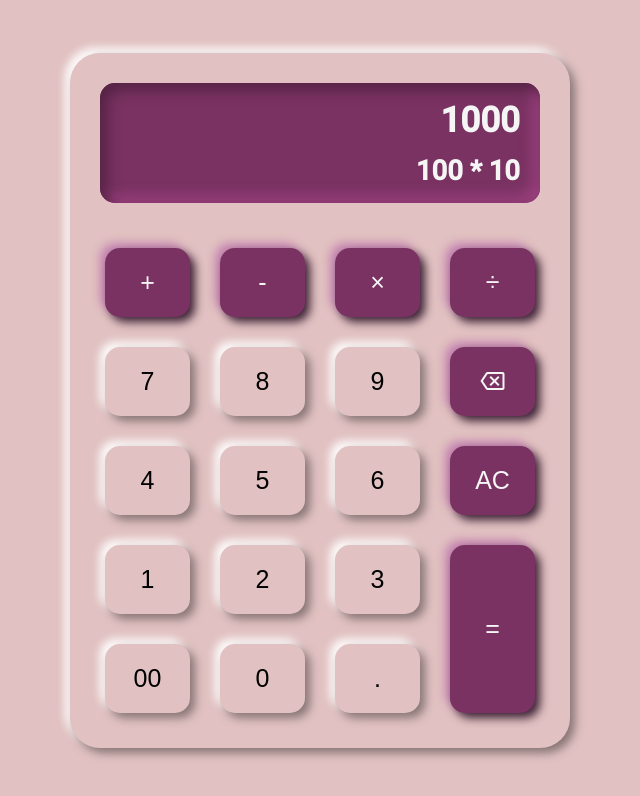
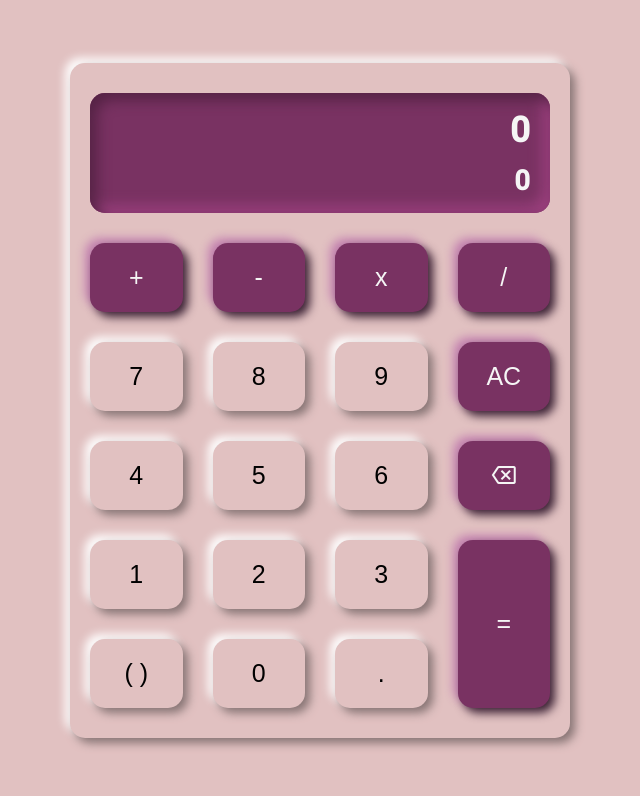
Before and after one commit to joshir16/calculator, a website: page index.html in a window 1280 px wide. Both pictures are taken after a click on the button "AC". Shown: the whole page, without its empty margins (320-960 px from the left). Drawn offline with Linux system fonts and the light colour scheme.

Commit message:
v-- 1.0.0 --> js added

```diff
--- a/index.html
+++ b/index.html
@@ -19,8 +19,8 @@
   <body>
     <div class="container">
       <div class="display">
-        <h3 class="display__text display__result">1000</h3>
-        <h3 class="display__text display__calc">100 * 10</h3>
+        <h3 id="result" class="display__text display__result">0</h3>
+        <h3 id="calculation" class="display__text display__calc">0</h3>
       </div>
 
       <div class="box">
@@ -33,21 +33,26 @@
         <button class="btn btn--7 digits">7</button>
         <button class="btn btn--8 digits">8</button>
         <button class="btn btn--9 digits">9</button>
-        <button class="btn btn--00 digits">00</button>
         <button class="btn btn--0 digits">0</button>
+        <button class="btn btn--bracket digits">( )</button>
         <button class="btn btn--decimal digits">.</button>
 
+        <!-- --------------------------------------------- -->
         <button class="btn operator btn--plus">+</button>
         <button class="btn operator btn--subtract">-</button>
-        <button class="btn operator btn--multiply">&#215;</button>
-        <button class="btn operator btn--divide">&#247;</button>
+        <button class="btn operator btn--multiply">x</button>
+        <button class="btn operator btn--divide">/</button>
 
         <button class="btn btn--equal operator">=</button>
+
+        <!-- --------------------------------------------- -->
         <button class="btn btn--clear operator">AC</button>
         <button class="btn btn--backspace operator">
           <span class="material-icons-outlined"> backspace </span>
         </button>
       </div>
     </div>
+
+    <script src="js/script.js"></script>
   </body>
 </html>
--- /dev/null
+++ b/js/script.js
@@ -0,0 +1,80 @@
+/** @format */
+
+"use strict";
+
+let displayResult = document.getElementById("result");
+let displayCalc = document.getElementById("calculation");
+
+let btns = document.querySelectorAll(".btn");
+
+// ................................................................
+let calc = "";
+let result = "";
+
+let bracket = 0;
+
+for (let item of btns) {
+  item.addEventListener("click", (e) => {
+    let btnText = e.target.innerText;
+
+    // =============================================== make x = *
+    if (btnText === "x") {
+      btnText = "*";
+    }
+
+    // =============================================== make () = '(' & ')'
+    if (btnText === "( )") {
+      if (bracket === 0) {
+        btnText = "(";
+        bracket = 1;
+      } else {
+        btnText = ")";
+        bracket = 0;
+      }
+    }
+
+    // =============================================== eval on =
+    if (btnText === "=") {
+      btnText = "";
+      calc = eval(calc);
+      displayCalc.innerText = calc;
+    }
+
+    // ///////////////////////////////////////////////////////////////
+    // =============================================== all clear on AC
+    if (btnText === "AC") {
+      btnText = "";
+      calc = "0";
+      displayCalc.innerText = 0;
+    }
+
+    // =============================================== backspace (clear last added)
+    if (btnText === "backspace") {
+      btnText = "";
+
+      if (calc.length === 1) {
+        calc = 0;
+      } else {
+        calc = calc.slice(0, -1);
+      }
+
+      displayCalc.innerText = calc;
+    }
+
+    // ///////////////////////////////////////////////////////////////
+    // ================================================= create a string
+    calc += btnText;
+    displayCalc.innerText = calc;
+
+    // ================================================== eval result continously
+    let calLength = calc.length;
+
+    if (
+      (calc[calLength - 1] >= 0 && calc[calLength - 1] <= 9) ||
+      calc[calLength - 1] === ")"
+    ) {
+      result = eval(calc);
+      displayResult.innerText = result;
+    }
+  });
+}
--- a/sass/_calculator.scss
+++ b/sass/_calculator.scss
@@ -4,9 +4,9 @@
   max-width: 50rem;
   width: 100%;
 
-  padding: 2rem;
+  padding: 3rem 2rem;
 
-  border-radius: 3rem;
+  border-radius: 1.5rem;
   box-shadow: 5px 5px 10px #877474, -5px -5px 10px #ffffff;
 }
 
@@ -18,7 +18,6 @@
   box-shadow: inset 7px 7px 14px #552345, inset -7px -7px 14px #9d417f;
   color: #f5f5f5;
 
-  margin: 1rem;
   margin-bottom: 3rem;
 
   &__text {
@@ -34,18 +33,17 @@
 .box {
   display: grid;
   grid-template-columns: repeat(4, 1fr);
-
   grid-template-areas:
     "plus subtract multiply divide"
     "seven eight nine clear"
     "four five six backspace"
     "one two three equal"
-    "d-zero zero decimal equal";
+    "bracket zero decimal equal";
+  gap: 3rem;
 }
 
 .btn {
   padding: 2rem 1rem;
-  margin: 1.5rem;
 
   font-size: 2.5rem;
   color: #fff;
@@ -93,8 +91,8 @@
   &--0 {
     grid-area: zero;
   }
-  &--00 {
-    grid-area: d-zero;
+  &--bracket {
+    grid-area: bracket;
   }
 
   &--decimal {
@@ -124,7 +122,7 @@
     grid-area: clear;
   }
 
-  &--clear {
+  &--backspace {
     grid-area: backspace;
   }
 }
```
Also changed, not shown: css/style.comp.css, css/style.css, css/style.prefix.css.
